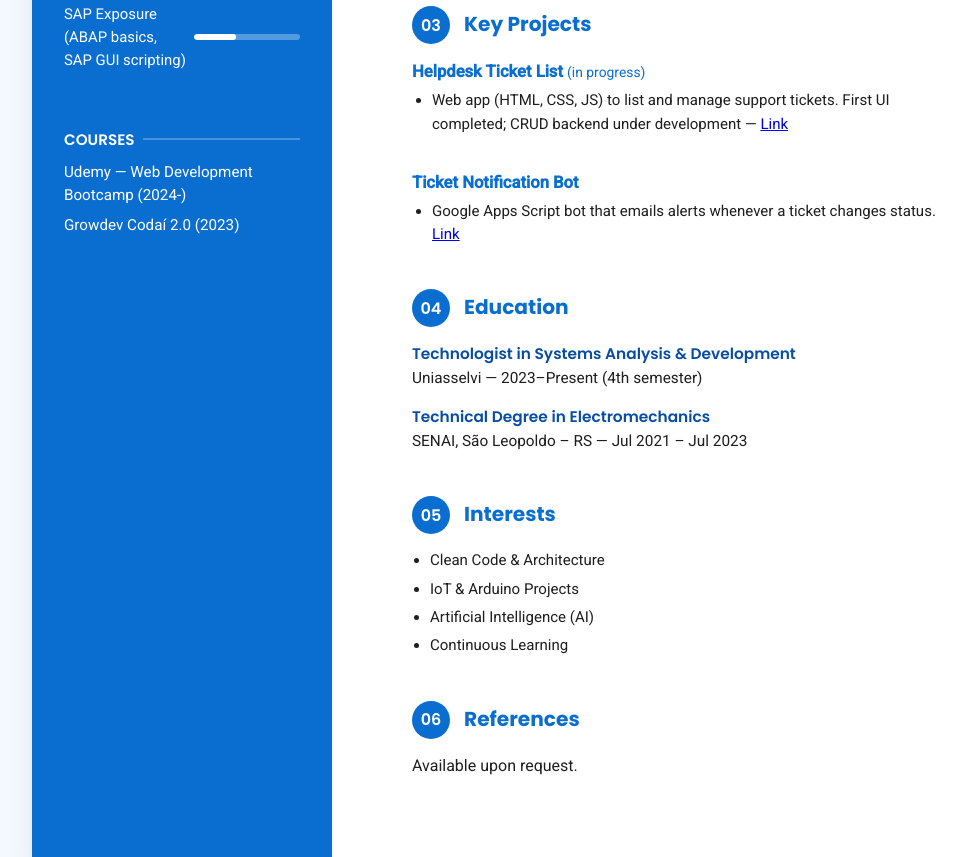
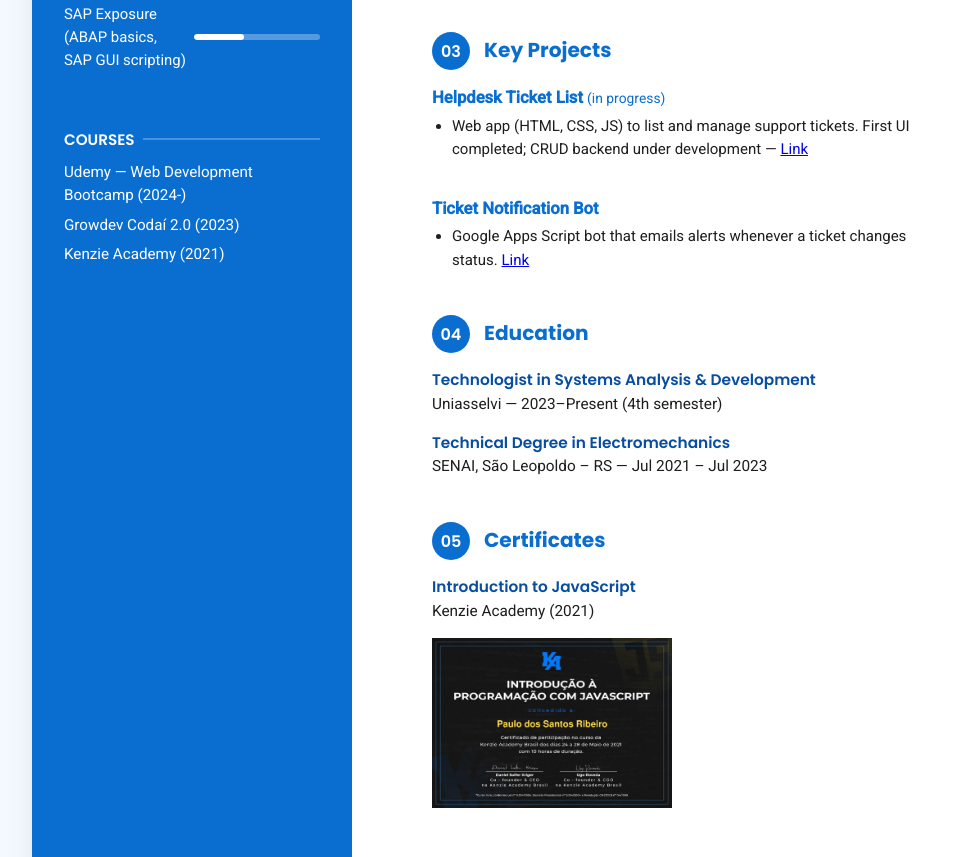
Before and after one commit to PauloSantos05/Curr-culos-Atualizados, a plain HTML site: page Paulo - Developer Resume (2025).html in a window 1280 px wide. Shown: the part 900-1757 px from the top of the page, without its empty margins (108-1074 px from the left). Drawn offline with Linux system fonts and the light colour scheme.

Commit message:
Updated Resume HTML

```diff
--- a/Paulo - Developer Resume (2025).html
+++ b/Paulo - Developer Resume (2025).html
@@ -12,7 +12,7 @@ body{background:var(--bg);font-family:Roboto,Arial,sans-serif;color:var(--txt);l
 .wrapper{max-width:1000px;margin:40px auto;background:#fff;border-radius:var(--rad);box-shadow:0 6px 28px rgba(0,0,0,.08);display:flex;overflow:hidden}
 @media(max-width:860px){.wrapper{flex-direction:column;margin:0;border-radius:0}}
 /* ===== SIDEBAR ===== */
-.side{width:300px;background:var(--blue);color:#fff;padding:44px 32px 48px;display:flex;flex-direction:column;gap:30px}
+.side{width:320px;background:var(--blue);color:#fff;padding:44px 32px 48px;display:flex;flex-direction:column;gap:30px}
 .side h1{font:700 1.9rem Poppins}
 .role{font-size:1.04rem;color:var(--light);line-height:1.4}
 .sTitle{font:600 .95rem Poppins;text-transform:uppercase;margin:14px 0 10px;display:flex;align-items:center;gap:8px}
@@ -99,6 +99,7 @@ body{background:var(--bg);font-family:Roboto,Arial,sans-serif;color:var(--txt);l
       <ul>
         <li>Udemy — Web Development Bootcamp (2024-)</li>
         <li>Growdev Codaí 2.0 (2023)</li>
+        <li>Kenzie Academy (2021)</li>
       </ul>
     </section>
   </aside>
@@ -177,9 +178,16 @@ body{background:var(--bg);font-family:Roboto,Arial,sans-serif;color:var(--txt);l
       <p class="eduItem"><b>Technical Degree in Electromechanics</b><br>SENAI, São Leopoldo – RS — Jul 2021 – Jul 2023</p>
     </section>
 
+    <!-- CERTIFICATES -->
+    <section class="sec">
+      <h2 data-no="05">Certificates</h2>
+      <p class="eduItem"><b>Introduction to JavaScript</b><br>Kenzie Academy (2021)</p>
+      <img src="images/Kenzie-Academy_Certificate-1.png" width="240" alt="Kenzie Academy Certificate"/>
+    </section>
+
     <!-- INTERESTS -->
     <section class="sec">
-      <h2 data-no="05">Interests</h2>
+      <h2 data-no="06">Interests</h2>
       <ul class="intList">
         <li>Clean Code & Architecture</li>
         <li>IoT & Arduino Projects</li>
@@ -190,7 +198,7 @@ body{background:var(--bg);font-family:Roboto,Arial,sans-serif;color:var(--txt);l
 
     <!-- REFERENCES -->
     <section class="sec">
-      <h2 data-no="06">References</h2>
+      <h2 data-no="07">References</h2>
       <p>Available upon request.</p>
     </section>
   </main>
```
